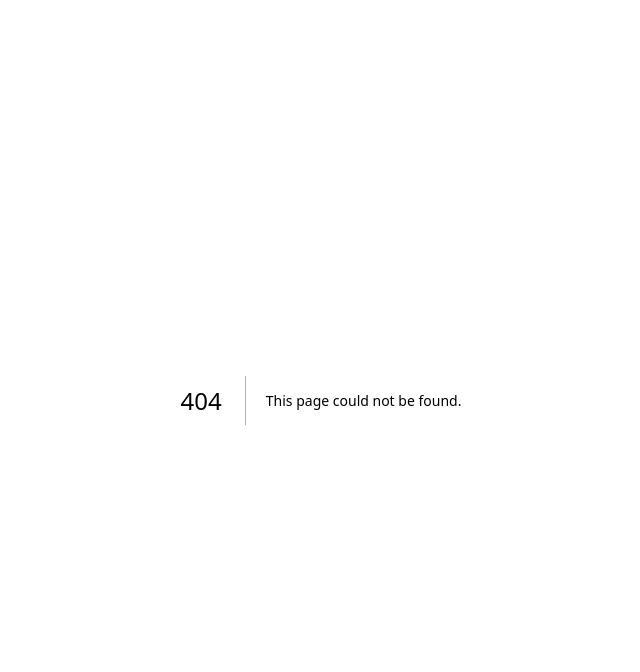
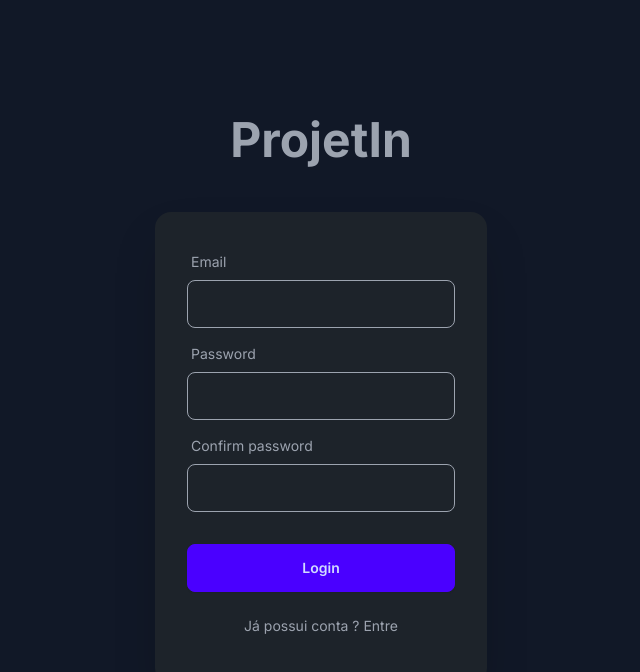
Before and after one commit to ESinco/frontend, a Next.js app: page /signup in a window 1280 px wide. Before the commit this address had no page. Shown: the top 672 px of the page, without its empty margins (319-959 px from the left). Built offline with nearby package versions, Linux system fonts and the light colour scheme.

Commit message:
signup and login started but without functional buttons yet.

```diff
--- a/src/app/bananinha/baninha.css
+++ /dev/null
@@ -1,3 +0,0 @@
-p {
-    color: red;
-}
--- a/src/app/globals.css
+++ b/src/app/globals.css
@@ -3,6 +3,6 @@
 @tailwind utilities;
 
 
-body {
-
+@layer base {
+    body{@apply bg-gray-900 text-white min-h-screen }
 }
--- a/src/app/layout.js
+++ b/src/app/layout.js
@@ -1,4 +1,7 @@
+import "./globals.css";
 import { Inter } from "next/font/google";
+import { Providers } from "./provider";
+
 
 const inter = Inter({ subsets: ["latin"] });
 
@@ -9,8 +12,12 @@ export const metadata = {
 
 export default function RootLayout({ children }) {
   return (
-    <html lang="pt-BR">
-      <body className={inter.className}>{children}</body>
+    <html lang="pt-BR" className = 'dark'>
+      <body className = {inter.className}>
+          <Providers>
+          {children}
+        </Providers>
+      </body>
     </html>
   );
 }
--- /dev/null
+++ b/src/app/login/page.js
@@ -0,0 +1,42 @@
+export default function Login() {
+    return (
+        <main className='h-screen w-screen'>
+        <div className="flex items-center justify-center h-full">
+            <div className="flex-col flex items-center justify-center">
+                <div className="text-center lg:text-left">
+                    <h1 className="text-5xl font-bold text-gray-400">ProjetIn</h1>
+                    <p className="py-6">
+
+                    </p>
+                </div>
+                <div className="card bg-[#1D232A] w-full max-w-sm shrink-0 shadow-2xl">
+                    <form className="card-body">
+                        <div className="form-control">
+                            <label className="label">
+                                <span className="label-text text-gray-400">Email</span>
+                            </label>
+                            <input type="email" placeholder="" className="input input-bordered border-gray-400 bg-[#1D232A]" required />
+                        </div>
+                        <div className="form-control">
+                            <label className="label">
+                                <span className="label-text text-gray-400">Password</span>
+                            </label>
+                            <input type="password" placeholder="" className="input input-bordered border-gray-400 bg-[#1D232A]" required />
+                            <label className="label">
+                                <a href="#" className="label-text-alt link link-hover text-gray-400">Forgot password?</a>
+                            </label>
+                        </div>
+                        <div className="form-control mt-6">
+                            <button className="btn btn-primary">Login</button>
+                        </div>
+                        <div className="flex justify-center w-full p-4">
+                            <span className="label-text text-gray-400 ">Não possui conta ? Cadastre-se</span>
+                        </div>
+
+                    </form>
+                </div>
+            </div>
+        </div>
+        </main>
+    );
+}
--- a/src/app/page.js
+++ b/src/app/page.js
@@ -1,12 +1,7 @@
-import "./globals.css";
-import Table from "@/components/Table";
-import QueryClientProviderWrapper from "@/components/QueryClientProviderWrapper";
+import { redirect } from "next/navigation";
 
 export default function Home() {
 
-    return (
-        <QueryClientProviderWrapper>
-            <Table />
-        </QueryClientProviderWrapper>
-    );
+    redirect("/login");
+
 }
--- /dev/null
+++ b/src/app/provider.js
@@ -0,0 +1,9 @@
+import QueryClientProviderWrapper from "@/components/QueryClientProviderWrapper";
+
+export function Providers ({children}) {
+  return (
+    <QueryClientProviderWrapper>
+      {children}
+    </QueryClientProviderWrapper>
+  )
+}
--- /dev/null
+++ b/src/app/signup/page.js
@@ -0,0 +1,45 @@
+export default function Signup() {
+    return (
+        <main className='h-screen w-screen'>
+        <div className="flex items-center justify-center h-full">
+            <div className="flex-col flex items-center justify-center">
+                <div className="text-center lg:text-left">
+                    <h1 className="text-5xl font-bold text-gray-400">ProjetIn</h1>
+                    <p className="py-6">
+
+                    </p>
+                </div>
+                <div className="card bg-[#1D232A] w-full max-w-sm shrink-0 shadow-2xl">
+                    <form className="card-body">
+                        <div className="form-control">
+                            <label className="label">
+                                <span className="label-text text-gray-400">Email</span>
+                            </label>
+                            <input type="email" placeholder="" className="input input-bordered border-gray-400 bg-[#1D232A]" required />
+                        </div>
+                        <div className="form-control">
+                            <label className="label">
+                                <span className="label-text text-gray-400">Password</span>
+                            </label>
+                            <input type="password" placeholder="" className="input input-bordered border-gray-400 bg-[#1D232A]" required />
+                        </div>
+                        <div className="form-control">
+                            <label className="label">
+                                <span className="label-text text-gray-400">Confirm password</span>
+                            </label>
+                            <input type="password" placeholder="" className="input input-bordered border-gray-400 bg-[#1D232A]" required />
+                        </div>
+                        <div className="form-control mt-6">
+                            <button className="btn btn-primary">Login</button>
+                        </div>
+                        <div className="flex justify-center w-full p-4">
+                            <span className="label-text text-gray-400 ">Já possui conta ? Entre</span>
+                        </div>
+
+                    </form>
+                </div>
+            </div>
+        </div>
+        </main>
+    );
+}
```
Also changed, not shown: src/app/bananinha/page.js (deleted, +0 -8 lines), src/components/Table.js (deleted, +0 -84 lines), src/components/TableRow.js (deleted, +0 -14 lines).
